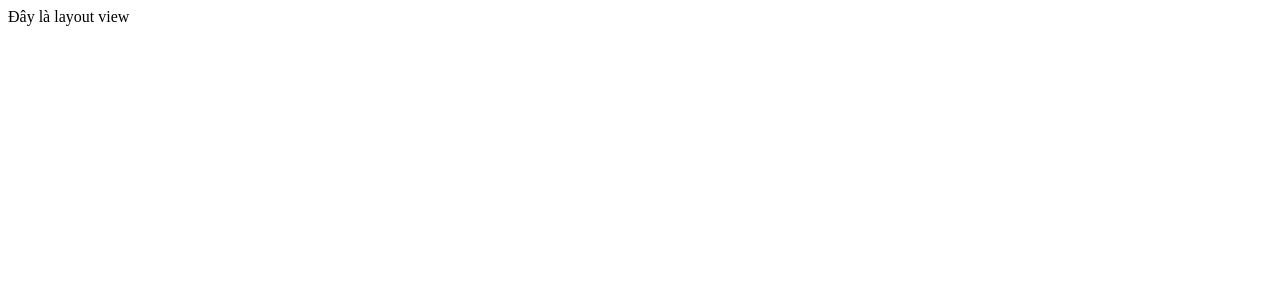
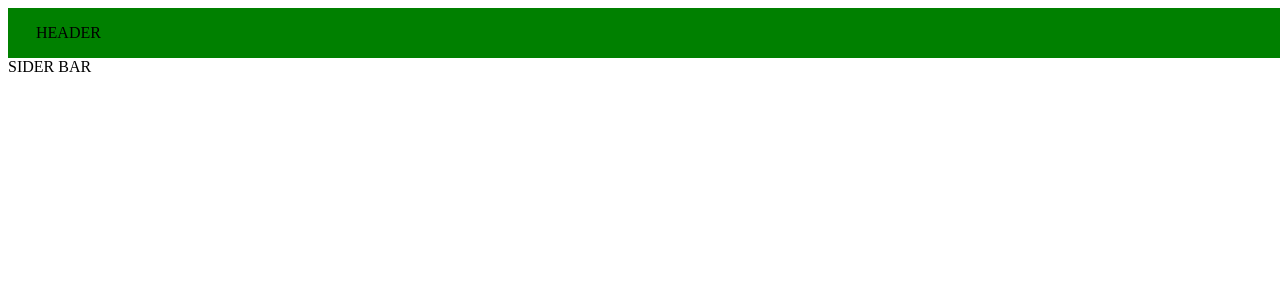
Before and after one commit to KaitoKid1612/KaitoKid_Blog_FE, a Vue app: page /admin in a window 1280 px wide. Shown: the top 300 px of the page. Built offline with nearby package versions, Linux system fonts and the light colour scheme.

Commit message:
[#1-Feature1] Setup bootstrap and Layouts Admin

```diff
--- a/package.json
+++ b/package.json
@@ -9,6 +9,7 @@
     "preview": "vite preview"
   },
   "dependencies": {
+    "bootstrap": "^5.3.0-alpha1",
     "vue": "^3.2.45",
     "vue-router": "^4.1.6"
   },
--- /dev/null
+++ b/src/components/TheHeader.vue
@@ -0,0 +1,9 @@
+<template>
+    <div class="container-fluid">
+        <div class="row align-items-center" style="background-color: green;padding: 1rem;">
+            <div class="col-12">
+                HEADER
+            </div>
+        </div>
+    </div>
+</template>
--- a/src/layouts/admin.vue
+++ b/src/layouts/admin.vue
@@ -1,4 +1,24 @@
 <template>
-    Đây là layout view
+    <TheHeader></TheHeader>
+
+    <div class="container-fuild">
+        <div class="row">
+            <div class="col-sm-3">
+                SIDER BAR
+            </div>
+            <div class="col-sm-9">
+
+            </div>
+        </div>
+    </div>
     <router-view></router-view>
 </template>
+<script>
+import TheHeader from '../components/TheHeader.vue'
+
+export default {
+    components: {
+        TheHeader
+    }
+}
+</script>
--- a/src/main.js
+++ b/src/main.js
@@ -2,6 +2,9 @@ import { createApp } from 'vue'
 import router from './router/index.js'
 import App from './App.vue'
 
+import 'bootstrap/dist/css/bootstrap-grid.min.css'
+import 'bootstrap/dist/css/bootstrap-utilities.min.css'
+
 const app = createApp(App);
 app.use(router);
 app.mount('#app');
```
Also changed, not shown: src/components/HelloWorld.vue (deleted, +0 -40 lines), 1 other file (tests, documents, lock files or other folders).
